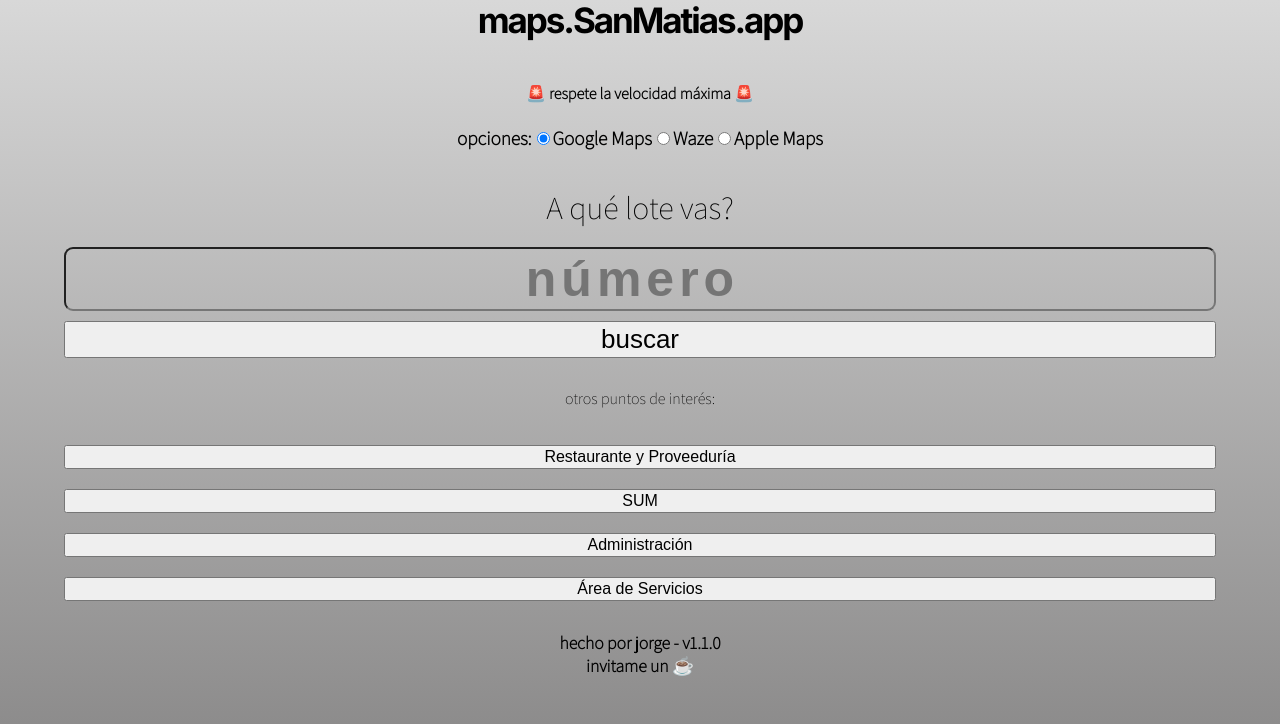
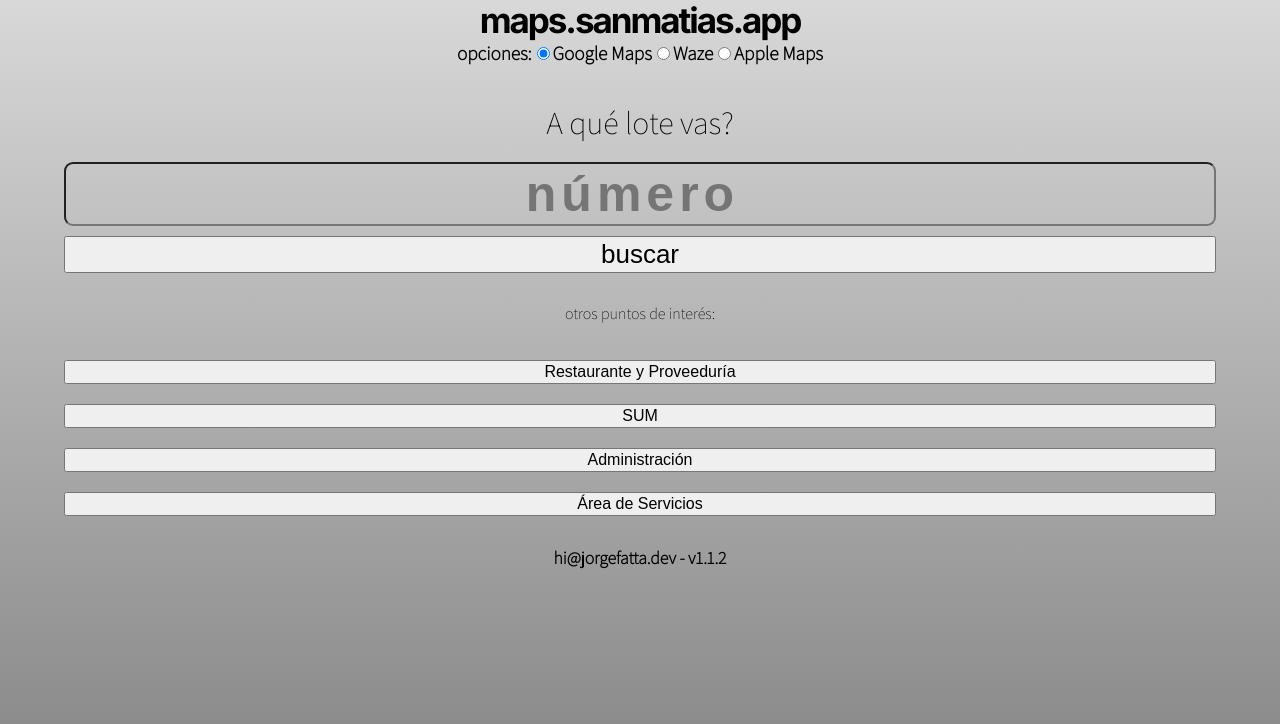
Before and after one commit to barrio-san-matias/sanmatias_app, a Next.js app: page / in a window 1280 px wide. Shown: the top 724 px of the page. Built offline with nearby package versions, Linux system fonts and the light colour scheme.

Commit message:
Update index.js

```diff
--- a/pages/index.js
+++ b/pages/index.js
@@ -66,12 +66,9 @@ export default function PageWithJSbasedForm() {
         <link href="https://fonts.googleapis.com/css2?family=Assistant:wght@200&display=swap" rel="stylesheet"/>
       </Head>
       <h1 className={styles.title}>
-      maps.SanMatias.app
+      maps.sanmatias.app
       </h1>
-      <h4 className={styles.disclaimer}>
-         <br/>
-         🚨 respete la velocidad máxima 🚨
-      </h4>
+
 
 
     <div className="mapTypes">
@@ -109,9 +106,8 @@ export default function PageWithJSbasedForm() {
       </div>
 
     <div className="footer">
-    <a href='https://cafecito.app/defnotjorge' rel='noopener' target='_blank'> hecho por jorge - v1.1.0 </a>
+    <a href='mailto:hi@jorgefatta.dev' rel='noopener' target='_blank'> hi@jorgefatta.dev - v1.1.2 </a>
     <br/>
-    <a href='https://cafecito.app/defnotjorge' rel='noopener' target='_blank'> invitame un ☕ </a>
     </div>
     </div>
   )
```
